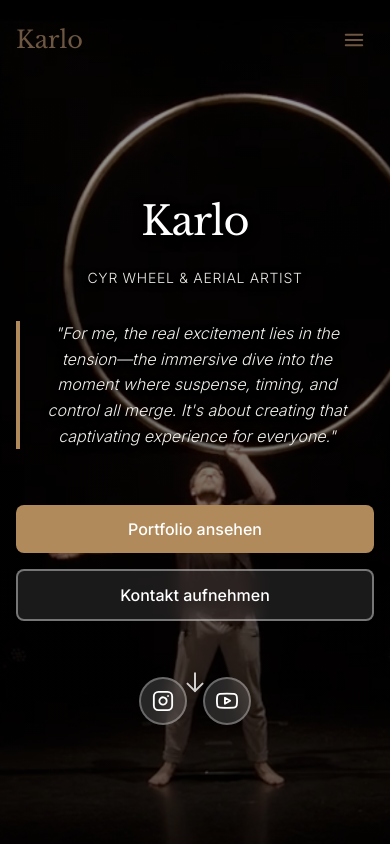
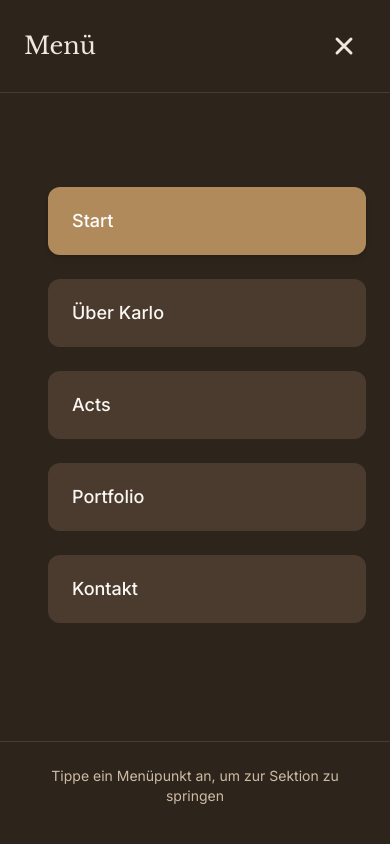
Before and after one commit to build-with-chris/Karlo, a Next.js app: page / in a window 390 px wide. Both pictures are taken after a click on the button "Menü öffnen". Shown: the top 844 px of the page. Built offline with nearby package versions, Linux system fonts and the light colour scheme.

Commit message:
Verbesserung des mobilen Menüs: Backdrop mit Blur, Animationen und verbessertes Layout

```diff
--- a/app/globals.css
+++ b/app/globals.css
@@ -8,6 +8,8 @@
   --color-earth-300: #cdbba4;
   --color-earth-500: #9b7f62;
   --color-earth-700: #6e5742;
+  --color-earth-800: #4a3b2e;
+  --color-earth-900: #2d241c;
   --color-accent: #b08a5b;
 
   /* Typography */
--- a/components/Navigation.tsx
+++ b/components/Navigation.tsx
@@ -1,7 +1,7 @@
 "use client";
 
 import { useEffect, useState } from "react";
-import { motion } from "framer-motion";
+import { motion, AnimatePresence } from "framer-motion";
 
 const navItems = [
   { id: "hero", label: "Start" },
@@ -14,6 +14,7 @@ const navItems = [
 export default function Navigation() {
   const [activeSection, setActiveSection] = useState("hero");
   const [isScrolled, setIsScrolled] = useState(false);
+  const [isMobileMenuOpen, setIsMobileMenuOpen] = useState(false);
 
   useEffect(() => {
     // Scroll-Tracking für Hintergrund-Effekt
@@ -24,6 +25,19 @@ export default function Navigation() {
     window.addEventListener("scroll", handleScroll);
     return () => window.removeEventListener("scroll", handleScroll);
   }, []);
+
+  useEffect(() => {
+    // Verhindere Scrollen wenn Mobile-Menü offen ist
+    if (isMobileMenuOpen) {
+      document.body.style.overflow = "hidden";
+    } else {
+      document.body.style.overflow = "unset";
+    }
+
+    return () => {
+      document.body.style.overflow = "unset";
+    };
+  }, [isMobileMenuOpen]);
 
   useEffect(() => {
     // IntersectionObserver für aktive Section
@@ -59,6 +73,7 @@ export default function Navigation() {
         top: offsetTop,
         behavior: "smooth",
       });
+      setIsMobileMenuOpen(false); // Schließe Mobile-Menü nach Navigation
     }
   };
 
@@ -115,9 +130,27 @@ export default function Navigation() {
 
           {/* Mobile Menu Button */}
           <button
+            onClick={() => setIsMobileMenuOpen(!isMobileMenuOpen)}
             className="md:hidden p-2 text-earth-700 hover:text-accent transition-colors focus-visible:outline-none focus-visible:ring-2 focus-visible:ring-accent rounded-sm"
-            aria-label="Menü öffnen"
+            aria-label={isMobileMenuOpen ? "Menü schließen" : "Menü öffnen"}
+            aria-expanded={isMobileMenuOpen}
           >
+            {isMobileMenuOpen ? (
+              <svg
+                xmlns="http://www.w3.org/2000/svg"
+                fill="none"
+                viewBox="0 0 24 24"
+                strokeWidth={2}
+                stroke="currentColor"
+                className="w-6 h-6"
+              >
+                <path
+                  strokeLinecap="round"
+                  strokeLinejoin="round"
+                  d="M6 18L18 6M6 6l12 12"
+                />
+              </svg>
+            ) : (
               <svg
                 xmlns="http://www.w3.org/2000/svg"
                 fill="none"
@@ -132,9 +165,97 @@ export default function Navigation() {
                   d="M3.75 6.75h16.5M3.75 12h16.5m-16.5 5.25h16.5"
                 />
               </svg>
+            )}
           </button>
         </div>
       </div>
+
+      {/* Mobile Menu - Fullscreen Overlay */}
+      <AnimatePresence>
+        {isMobileMenuOpen && (
+          <>
+            {/* Backdrop with blur */}
+            <motion.div
+              initial={{ opacity: 0 }}
+              animate={{ opacity: 1 }}
+              exit={{ opacity: 0 }}
+              transition={{ duration: 0.3 }}
+              onClick={() => setIsMobileMenuOpen(false)}
+              className="fixed inset-0 z-[100] bg-earth-900/95 backdrop-blur-md md:hidden"
+            />
+
+            {/* Menu Container */}
+            <motion.div
+              initial={{ opacity: 0 }}
+              animate={{ opacity: 1 }}
+              exit={{ opacity: 0 }}
+              transition={{ duration: 0.3 }}
+              className="fixed inset-0 z-[110] md:hidden bg-earth-900 shadow-2xl overflow-y-auto"
+            >
+              <div className="h-full w-full flex flex-col">
+                {/* Header with Close Button */}
+                <div className="flex items-center justify-between px-6 py-6 border-b border-earth-800 bg-earth-900 sticky top-0 z-10">
+                  <span className="font-serif text-2xl text-earth-100">Menü</span>
+                  <button
+                    onClick={() => setIsMobileMenuOpen(false)}
+                    className="p-2 text-earth-100 hover:text-accent transition-colors focus-visible:outline-none focus-visible:ring-2 focus-visible:ring-accent rounded-lg"
+                    aria-label="Menü schließen"
+                  >
+                    <svg
+                      xmlns="http://www.w3.org/2000/svg"
+                      fill="none"
+                      viewBox="0 0 24 24"
+                      strokeWidth={2.5}
+                      stroke="currentColor"
+                      className="w-7 h-7"
+                    >
+                      <path
+                        strokeLinecap="round"
+                        strokeLinejoin="round"
+                        d="M6 18L18 6M6 6l12 12"
+                      />
+                    </svg>
+                  </button>
+                </div>
+
+                {/* Navigation Items */}
+                <nav aria-label="Mobile Navigation" className="flex-1 flex items-center px-6 py-8 overflow-y-auto">
+                  <ul className="w-full flex flex-col gap-4">
+                    {navItems.map(({ id, label }, index) => (
+                      <motion.li
+                        key={id}
+                        initial={{ opacity: 0, x: 20 }}
+                        animate={{ opacity: 1, x: 0 }}
+                        transition={{ delay: index * 0.1, duration: 0.3 }}
+                        className="w-full"
+                      >
+                        <button
+                          onClick={() => scrollToSection(id)}
+                          className={`w-full text-left px-6 py-5 rounded-xl text-lg font-medium transition-all duration-200 focus-visible:outline-none focus-visible:ring-2 focus-visible:ring-accent active:scale-[0.98] ${
+                            activeSection === id
+                              ? "bg-accent text-white shadow-lg"
+                              : "bg-earth-800 text-earth-50 hover:bg-earth-700"
+                          }`}
+                          aria-current={activeSection === id ? "page" : undefined}
+                        >
+                          {label}
+                        </button>
+                      </motion.li>
+                    ))}
+                  </ul>
+                </nav>
+
+                {/* Footer Hint */}
+                <div className="px-6 py-6 text-center border-t border-earth-800 bg-earth-900">
+                  <p className="text-sm text-earth-300">
+                    Tippe ein Menüpunkt an, um zur Sektion zu springen
+                  </p>
+                </div>
+              </div>
+            </motion.div>
+          </>
+        )}
+      </AnimatePresence>
     </motion.nav>
   );
 }
```
Lines whose indentation alone changed are shown as unchanged.
